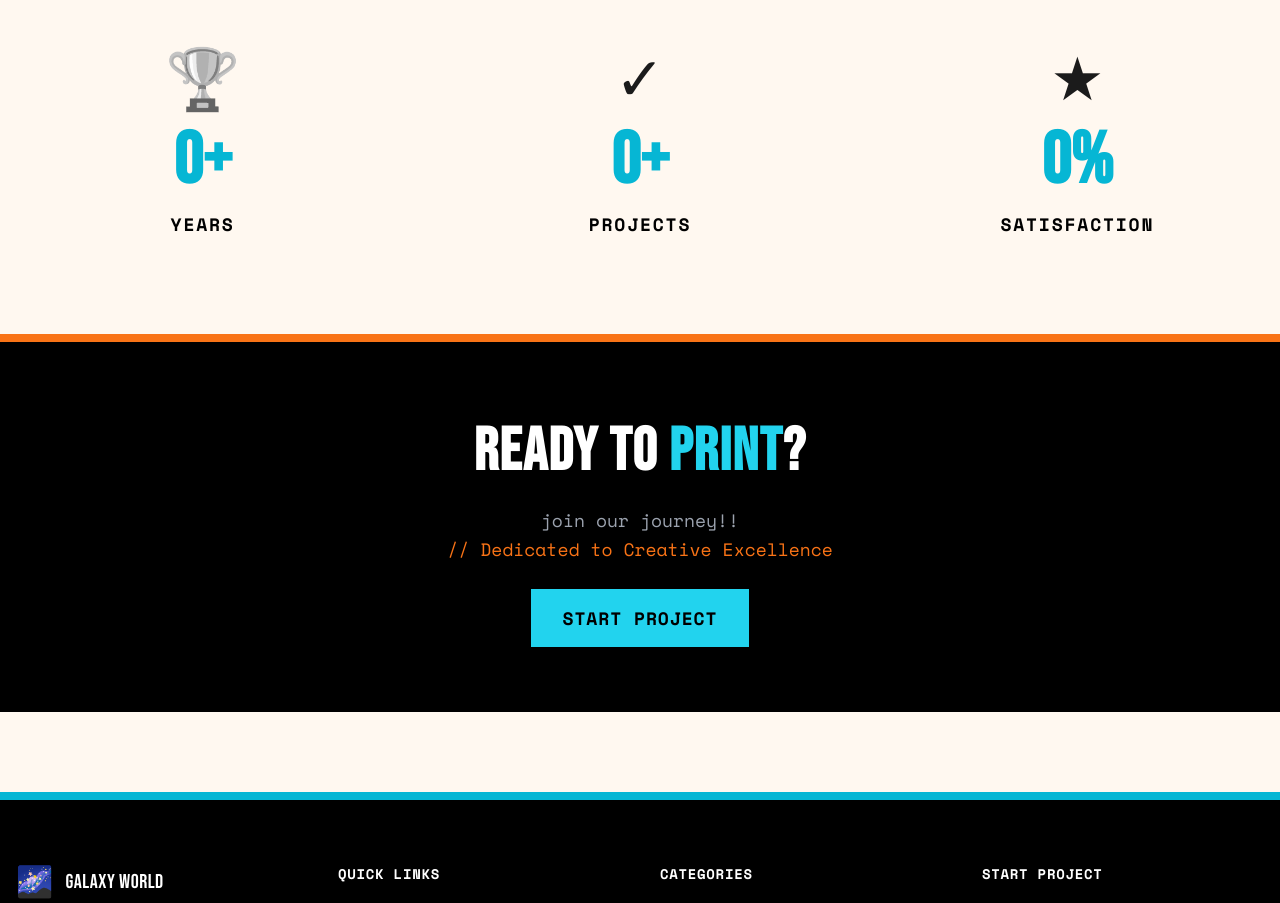
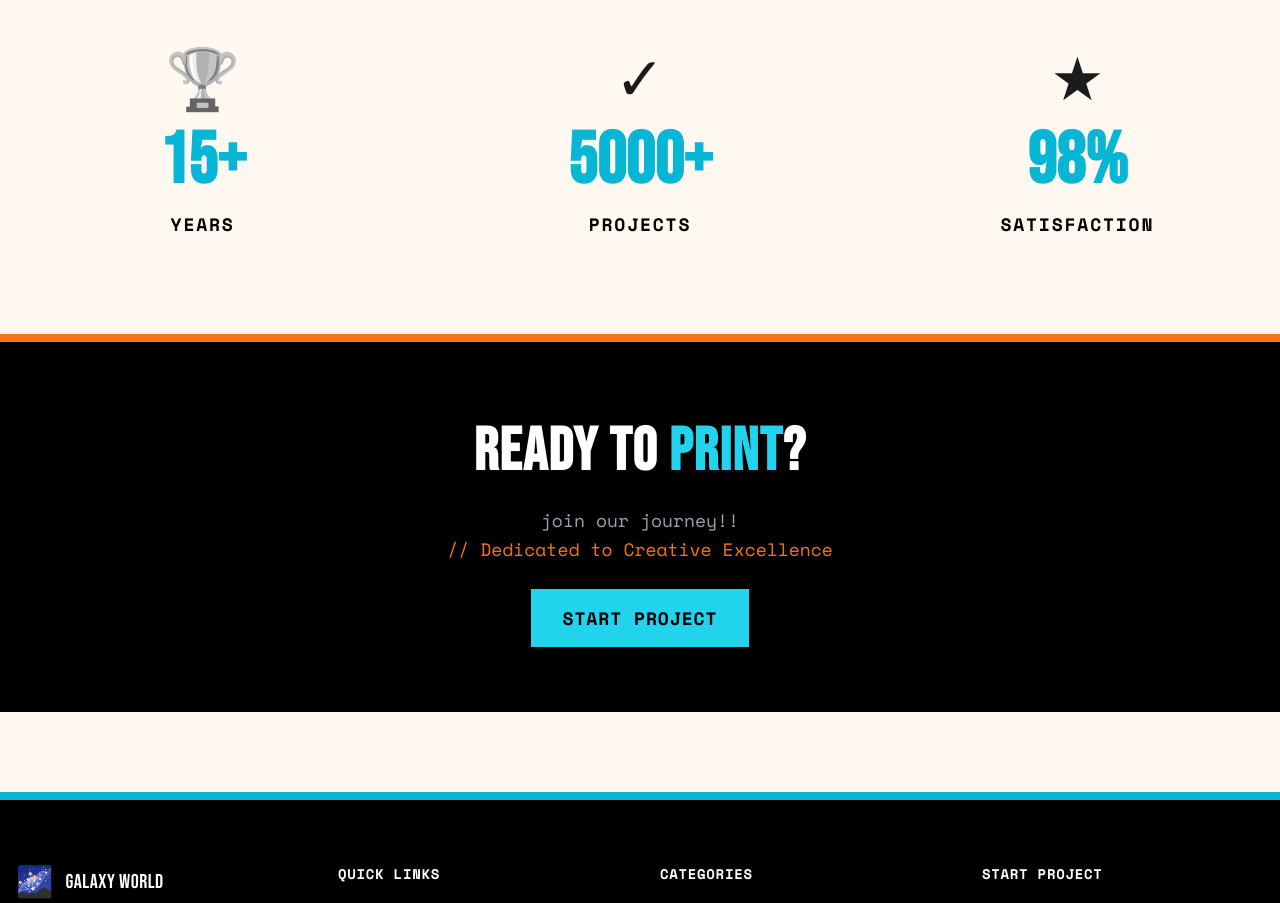
Before and after one commit to abcxhadi/GWAPrinting2, a React (Vite) app in the folder Website/: page / in a window 1280 px wide. Shown: the part 2920-3823 px from the top of the page. Built offline with nearby package versions, Linux system fonts and the light colour scheme.

Commit message:
fixed the stats section

```diff
--- a/Website/src/components/AnimatedCounter.jsx
+++ b/Website/src/components/AnimatedCounter.jsx
@@ -1,6 +1,6 @@
 import { useState, useEffect } from "react";
 
-export function AnimatedCounter({ end, duration = 2000, visible }) {
+export function AnimatedCounter({ end, duration = 1500, visible }) {
   const [count, setCount] = useState(0);
 
   useEffect(() => {
--- /dev/null
+++ b/Website/src/hooks/useIntersectionObserver.js
@@ -0,0 +1,30 @@
+import { useState, useEffect, useRef } from 'react';
+
+export function useIntersectionObserver(options) {
+  const [isIntersecting, setIntersecting] = useState(false);
+  const ref = useRef(null);
+
+  useEffect(() => {
+    const observer = new IntersectionObserver(
+      ([entry]) => {
+        if (entry.isIntersecting) {
+          setIntersecting(true);
+          observer.disconnect();
+        }
+      },
+      options
+    );
+
+    if (ref.current) {
+      observer.observe(ref.current);
+    }
+
+    return () => {
+      if(ref.current) {
+        observer.unobserve(ref.current);
+      }
+    };
+  }, [ref, options]);
+
+  return [ref, isIntersecting];
+}
--- a/Website/src/pages/HomePage.jsx
+++ b/Website/src/pages/HomePage.jsx
@@ -1,12 +1,16 @@
-import React, { useState } from "react";
+import React from "react";
 import { Link, useNavigate } from "react-router-dom";
 import { ChevronDown, Sparkles, Zap, ArrowRight } from "lucide-react";
 import { categories } from "../data/products";
 import { AnimatedCounter } from "../components/AnimatedCounter";
+import { useIntersectionObserver } from "../hooks/useIntersectionObserver";
 
 export function HomePage() {
-  const [statsVisible, setStatsVisible] = useState(false);
   const navigate = useNavigate();
+  const [statsRef, statsVisible] = useIntersectionObserver({
+    threshold: 0.1,
+    rootMargin: "0px 0px -100px 0px",
+  });
 
   const handleCategoryClick = (categoryId) => {
     navigate("/products", { state: { selectedCategory: categoryId } });
@@ -179,8 +183,8 @@ export function HomePage() {
       </div>
 
       <div
+        ref={statsRef}
         className="bg-indie-cream py-24 border-t-8 border-black"
-        onMouseEnter={() => setStatsVisible(true)}
       >
         <div className="max-w-7xl mx-auto px-4">
           <div className="grid grid-cols-1 md:grid-cols-3 gap-16">
```
